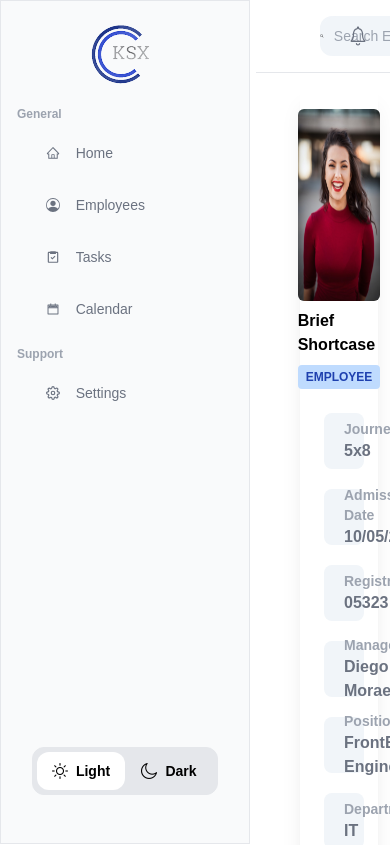
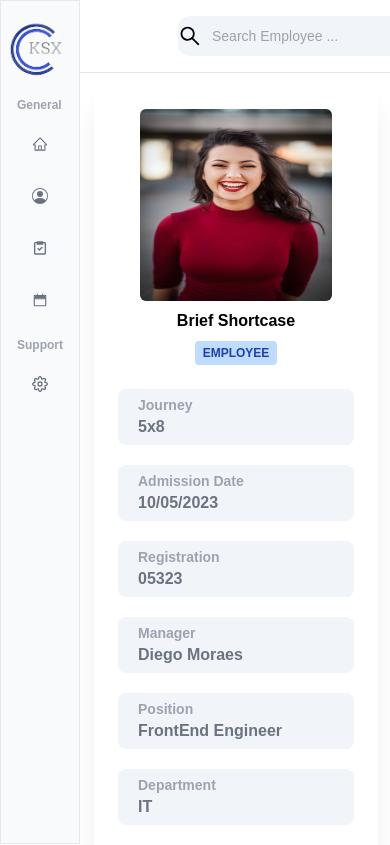
Before and after one commit to MatheusDev20/ksx-frontend, a Next.js app: page /employees/detail in a window 390 px wide. Shown: the top 845 px of the page. Built offline with nearby package versions, Linux system fonts and the light colour scheme; a web font is replaced by a local one.

Commit message:
fix: layout stuff

```diff
--- a/src/app/components/Header/index.tsx
+++ b/src/app/components/Header/index.tsx
@@ -8,9 +8,9 @@ import { AiOutlineSearch } from 'react-icons/ai'
 
 export const Header = (): React.JSX.Element => {
   return (
-    <header className="flex-1 flex justify-between border-b-[1.5px] border-solid border-gray-200 p-4 h-20">
+    <header className="flex-1 flex border-gray-200 justify-between border-b-[1.5px] border-solid p-4 h-20">
       {/* Search Input */}
-      <div className="flex rounded-xl bg-slate-100 place-self-center ml-12 w-1/4">
+      <div className="flex rounded-xl bg-slate-100 place-self-center md:w-1/4 md:ml-12 ml-28">
         <div className="flex w-[15%] items-center justify-center">
           <AiOutlineSearch size={24} className="place-self-center" />
         </div>
@@ -22,7 +22,7 @@ export const Header = (): React.JSX.Element => {
       </div>
       {/* Logged user Avatar */}
       <div className="flex gap-12">
-        <div className="flex gap-6 items-center">
+        <div className="gap-6 items-center hidden md:flex">
           {/* Icons */}
           <IoIosNotificationsOutline
             size={24}
--- a/src/app/components/Layout/index.tsx
+++ b/src/app/components/Layout/index.tsx
@@ -1,5 +1,5 @@
 'use client'
-import React, { useState } from 'react'
+import React from 'react'
 import { Header } from '../Header'
 import { Sidebar } from '../Sidebar'
 
@@ -8,15 +8,11 @@ export const BaseLayout = ({
 }: {
   children: React.ReactNode
 }): React.JSX.Element => {
-  const [expand, setExpand] = useState(true)
-
   return (
     <main className="w-full sm:h-100 flex">
-      <Sidebar expand={expand} setExpand={setExpand} />
+      <Sidebar />
       <div
-        className={`w-full flex flex-col ${
-          expand ? 'ml-64' : 'ml-28'
-        } overflow-auto`}
+        className={`w-full flex flex-col ml-[50px] md:ml-[280px] overflow-auto`}
       >
         <Header />
         {children}
--- a/src/app/components/NavItem/index.tsx
+++ b/src/app/components/NavItem/index.tsx
@@ -2,19 +2,16 @@ import React, { ReactNode } from 'react'
 type Props = {
   icon: ReactNode
   text: string
-  expand: boolean
 }
 
-export const NavItem = ({ icon, text, expand }: Props): React.JSX.Element => {
+export const NavItem = ({ icon, text }: Props): React.JSX.Element => {
   return (
     <div className="group flex items-center place-self-center gap-4 px-6 cursor-pointer w-5/6 hover:bg-gray-200 h-8 rounded-xl">
-      <span className="place-self-center text-sm text-gray-500 group-hover:text-blue-800 group-hover:font-semibold">
+      <span className="place-self-center md:text-sm text-gray-500 group-hover:text-blue-800 group-hover:font-semibold ">
         {icon}
       </span>
       <span
-        className={`text-sm text-gray-500 group-hover:text-blue-800 group-hover:font-semibold ${
-          !expand ? 'hidden' : ''
-        }`}
+        className={`text-sm text-gray-500 group-hover:text-blue-800 group-hover:font-semibold hidden md:block`}
       >
         {text}
       </span>
--- a/src/app/components/Navigation/index.tsx
+++ b/src/app/components/Navigation/index.tsx
@@ -5,10 +5,7 @@ import { BsPersonCircle } from 'react-icons/bs'
 import { FiSettings } from 'react-icons/fi'
 import { NavItem } from '../NavItem'
 
-interface Props {
-  isExpanded: boolean
-}
-export const Navigation = ({ isExpanded }: Props): React.JSX.Element => {
+export const Navigation = (): React.JSX.Element => {
   return (
     <nav className="flex flex-col gap-4">
       <div>
@@ -17,18 +14,10 @@ export const Navigation = ({ isExpanded }: Props): React.JSX.Element => {
         </span>
         {/* Nav Item */}
         <div className="flex flex-col mt-3 gap-5">
-          <NavItem icon={<AiOutlineHome />} text="Home" expand={isExpanded} />
-          <NavItem
-            icon={<BsPersonCircle />}
-            text="Employees"
-            expand={isExpanded}
-          />
-          <NavItem icon={<BiTask />} text="Tasks" expand={isExpanded} />
-          <NavItem
-            icon={<AiTwotoneCalendar />}
-            text="Calendar"
-            expand={isExpanded}
-          />
+          <NavItem icon={<AiOutlineHome />} text="Home" />
+          <NavItem icon={<BsPersonCircle />} text="Employees" />
+          <NavItem icon={<BiTask />} text="Tasks" />
+          <NavItem icon={<AiTwotoneCalendar />} text="Calendar" />
         </div>
       </div>
 
@@ -37,7 +26,7 @@ export const Navigation = ({ isExpanded }: Props): React.JSX.Element => {
           Support
         </span>
         <div className="flex flex-col mt-3 gap-5">
-          <NavItem icon={<FiSettings />} text="Settings" expand={isExpanded} />
+          <NavItem icon={<FiSettings />} text="Settings" />
         </div>
       </div>
     </nav>
--- a/src/app/components/Sidebar/index.tsx
+++ b/src/app/components/Sidebar/index.tsx
@@ -1,54 +1,22 @@
 'use client'
 import React from 'react'
 import Image from 'next/image'
-import { IoIosArrowBack } from 'react-icons/io'
-import { GrFormNext } from 'react-icons/gr'
 import logo from '../../assets/imgs/logo1.png'
 import { Navigation } from '../Navigation'
 import { ThemeSwitch } from '../ThemeSwitch'
 
-type Props = {
-  expand: boolean
-  setExpand: (b: boolean) => void
-}
-
-export const Sidebar = ({ expand, setExpand }: Props): React.JSX.Element => {
-  const toggle = (b: boolean) => setExpand(b)
-
+export const Sidebar = (): React.JSX.Element => {
   return (
     <aside
-      className={`flex ${
-        expand ? 'w-[250px]' : 'w-[95px]'
-      } border border-solid border-gray-200 flex-col bg-gray-50 gap-2 h-screen justify-between fixed`}
+      className={`flex md:w-[280px] w-[80px] border border-solid border-gray-200 flex-col bg-gray-50 gap-2 h-screen justify-between fixed`}
     >
       <div className="relative">
         <header className="flex items-center justify-center py-3">
           <Image src={logo} alt="KSX" className="place-self-center" />
         </header>
-
-        {expand && (
-          <button className="absolute top-10 z-10 hidden lg:flex 2xl:left-60 lg:left-60">
-            <div
-              onClick={() => toggle(false)}
-              className="bg-white border hover:bg-gray-200 border-solid rounded-full flex items-center"
-            >
-              <IoIosArrowBack className="w-6 h-6 text-blue-700" />
-            </div>
-          </button>
-        )}
-        {!expand && (
-          <button className="absolute top-10 z-10 " style={{ left: '75px' }}>
-            <div
-              onClick={() => toggle(true)}
-              className="bg-white border hover:bg-gray-200 border-solid rounded-full flex items-center"
-            >
-              <GrFormNext className="w-6 h-6 text-blue-700" />
-            </div>
-          </button>
-        )}
-        <Navigation isExpanded={expand} />
+        <Navigation />
       </div>
-      <ThemeSwitch isExpanded={expand} />
+      <ThemeSwitch />
     </aside>
   )
 }
--- a/src/app/components/ThemeSwitch/index.tsx
+++ b/src/app/components/ThemeSwitch/index.tsx
@@ -5,21 +5,13 @@ import Image from 'next/image'
 import sun from '../../assets/imgs/sun.png'
 import moon from '../../assets/imgs/moon.png'
 
-interface Props {
-  isExpanded: boolean
-}
-
-export const ThemeSwitch = ({ isExpanded }: Props): React.JSX.Element => {
+export const ThemeSwitch = (): React.JSX.Element => {
   const [mode, setMode] = useState('light')
   const set = (theme: string) => {
     setMode(theme)
   }
   return (
-    <div
-      className={`${
-        !isExpanded ? 'hidden' : ''
-      } flex sm:none place-self-center w-3/4 h-12 border border-solid border-red mb-12 rounded-xl bg-gray-200 p-1`}
-    >
+    <div className="hidden md:flex place-self-center w-3/4 h-12 border border-solid border-red mb-12 rounded-xl bg-gray-200 p-1">
       <div
         onClick={() => set('light')}
         className={`flex gap-2 cursor-pointer justify-center items-center rounded-xl ${
```
